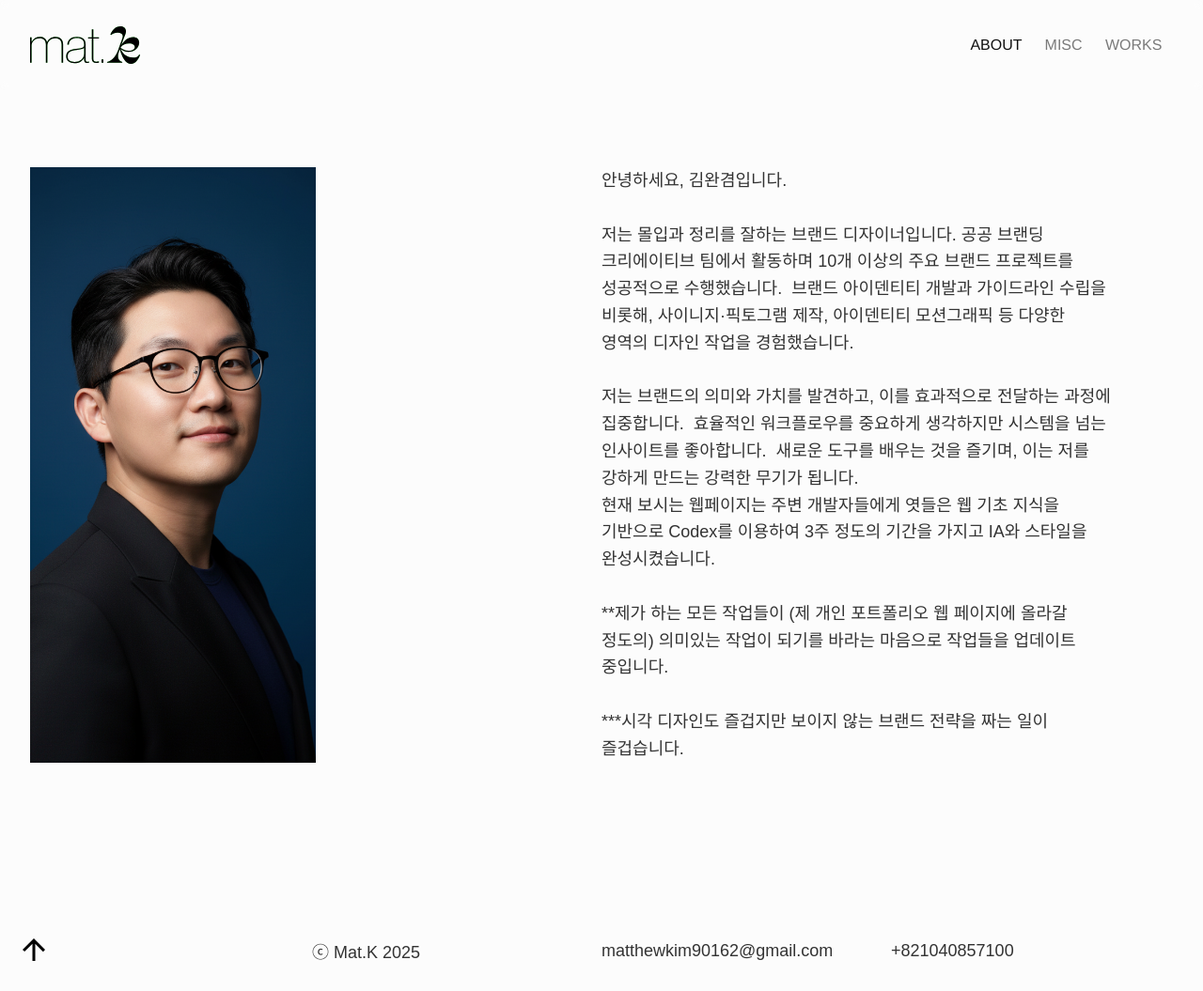
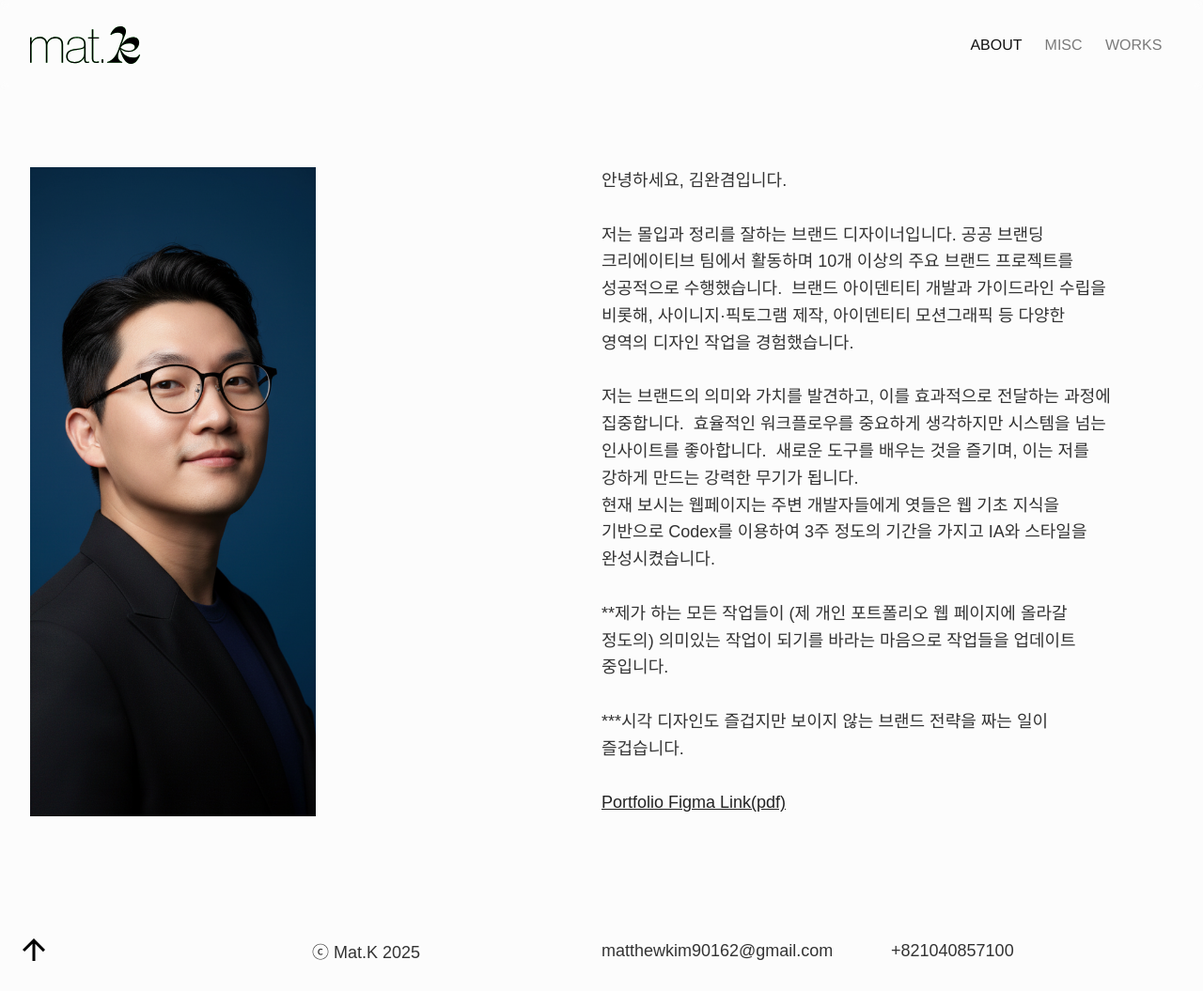
Before and after one commit to WANGYEOM/my-portfolio, a Jekyll site: the page built from pages/about.html, in a window 1280 px wide and 1055 px high. Shown: the whole window at 94% size. Built offline with Jekyll 4.4.1, drawn with Linux system fonts in a browser that asks for light colours; some web fonts are replaced.

Commit message:
Main Update(2)

```diff
--- a/index.html
+++ b/index.html
@@ -10,6 +10,7 @@
       <div class="home-hero__bio body-copy">
         <div class="home-hero__column text-focus-in">
           <p class="home-hero__name"></p>
+          <img class="img" src="{{ '/assets/home/main_img.png' | relative_url }}" style="width: 50%;">
           <p class="home-hero__role"></p>
         </div>
         <div class="home-hero__column text-focus-in" style="font-weight: 600;">
--- a/pages/about.html
+++ b/pages/about.html
@@ -19,7 +19,11 @@
         <br>현재 보시는 웹페이지는 주변 개발자들에게 엿들은 웹 기초 지식을 기반으로 Codex를 이용하여 3주 정도의 기간을 가지고 IA와 스타일을 완성시켰습니다.
         <br><br>**제가 하는 모든 작업들이 (제 개인 포트폴리오 웹 페이지에 올라갈 정도의) 의미있는 작업이 되기를 바라는 마음으로 작업들을 업데이트 중입니다.
         <br><br>***시각 디자인도 즐겁지만 보이지 않는 브랜드 전략을 짜는 일이 즐겁습니다.
+        <br><br><a href="https://www.figma.com/slides/XqDfRU5G8JSfYdSP2ZWO2h/Portfolio_2025?node-id=1-42&t=llKWioEhvtLrQ8IT-1" style="color: #222;">
+            Portfolio Figma Link(pdf)
+        </a>
         </p>
+
         <div></div>
         <p class="body-copy">
 
```
Also changed, not shown: assets/home/main_img.png (added).
